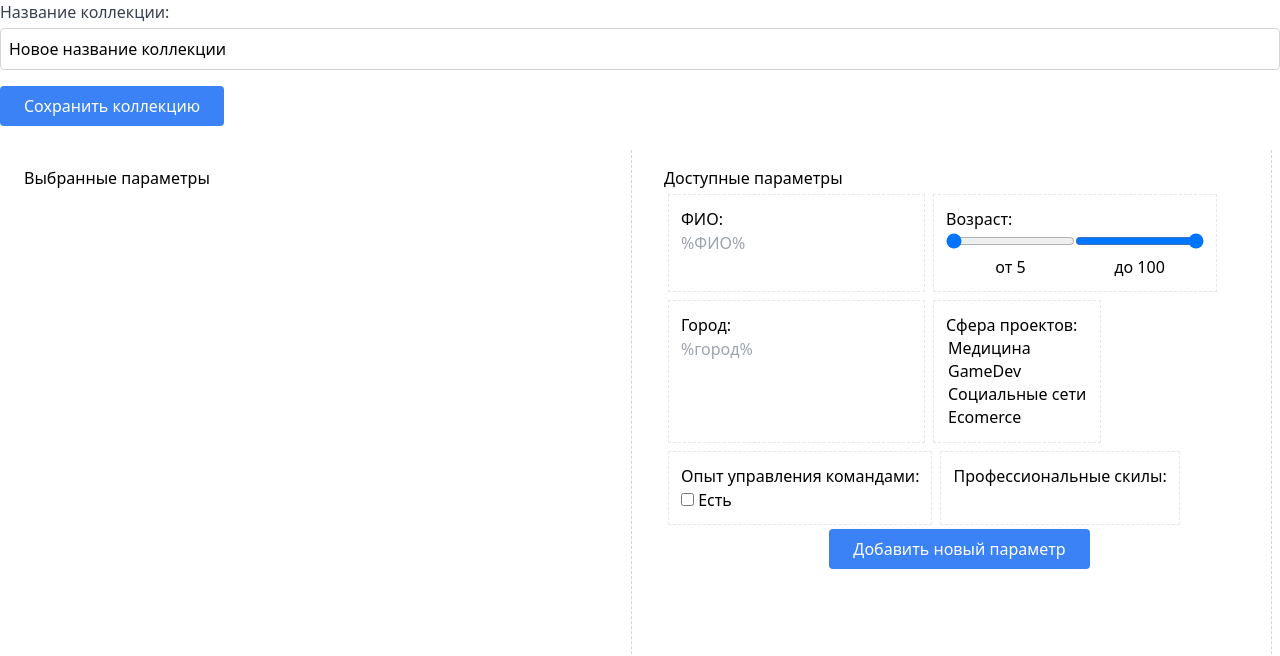
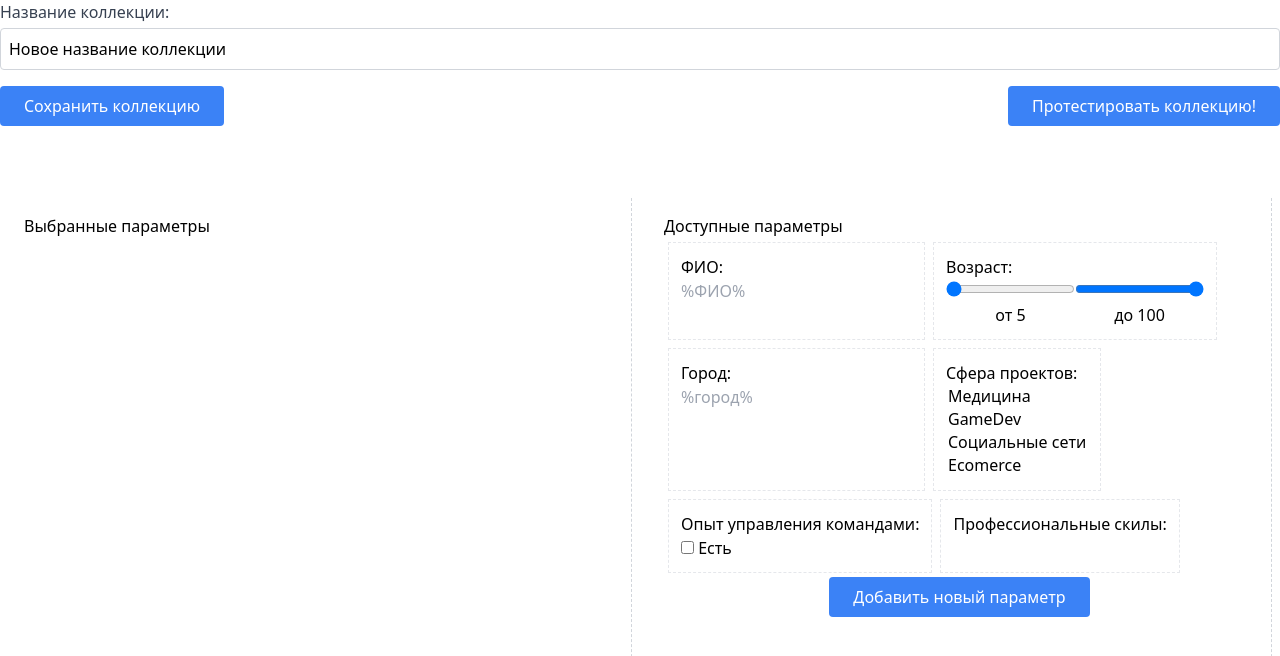
Before and after one commit to EvolutionInIT/hackaton, a Nuxt app: page /collection/new in a window 1280 px wide. Shown: the top 656 px of the page. Built offline with nearby package versions, Linux system fonts and the light colour scheme.

Commit message:
add test collection

```diff
--- a/pages/collection/new.vue
+++ b/pages/collection/new.vue
@@ -1,4 +1,5 @@
 <script setup>
+import draggable from "vuedraggable";
 import ParserBlocks from "~/components/blocks/Parser.vue";
 
 const saveCollection = async () => {
@@ -10,12 +11,26 @@ const saveCollection = async () => {
     body: JSON.stringify({ settings, title: title.value }), // Обернули в объект с ключом data
   });
   const data = await response.json();
-  //console.log("Ответ от сервера:", data, data.data.id);
   if (data.data.id) {
     setTimeout(() => {
       navigateTo({ name: "collection-id", params: { id: data.data.id } });
     }, 500);
   }
+};
+
+const debugAnalyze = ref("");
+
+const testCollection = async () => {
+  debugAnalyze.value = "";
+  const response = await fetch("http://localhost/api/summary/analyze", {
+    method: "POST",
+    headers: {
+      "Content-Type": "application/json",
+    },
+    body: JSON.stringify({ settings }), // Обернули в объект с ключом data
+  });
+  const data = await response.json();
+  debugAnalyze.value = data.data;
 };
 
 const title = ref("Новое название коллекции");
@@ -108,7 +123,7 @@ const settings = {
   },
 };
 
-//:to="{ name: 'collection-new' }"
+const changeTask = (event, board_column_id) => {};
 </script>
 <template>
   <div class="justify-center mb-4">
@@ -124,12 +139,28 @@ const settings = {
       />
     </div>
 
-    <button
-      @click="saveCollection"
-      class="inline-block px-6 py-2 text-white bg-blue-500 rounded hover:bg-blue-600 transition duration-300"
-    >
-      Сохранить коллекцию
-    </button>
+    <div class="flex">
+      <div>
+        <button
+          @click="saveCollection"
+          class="px-6 py-2 text-white bg-blue-500 rounded hover:bg-blue-600 transition duration-300"
+        >
+          Сохранить коллекцию
+        </button>
+      </div>
+      <div class="ml-auto">
+        <button
+          @click="testCollection"
+          class="px-6 py-2 text-white bg-blue-500 rounded hover:bg-blue-600 transition duration-300"
+        >
+          Протестировать коллекцию!
+        </button>
+
+        <pre>
+        {{ debugAnalyze }}
+        </pre>
+      </div>
+    </div>
   </div>
 
   <div class="flex">
@@ -150,4 +181,29 @@ const settings = {
       </div>
     </div>
   </div>
+
+  <!-- <div class="flex">
+    <draggable
+      class="space-y-4 min-h-screen"
+      group="tasks"
+      item-key="board_column_id"
+      ghost-class="ghost"
+      :force-fallback="true"
+      @change="(event) => changeTask(event, board_column_id)"
+    >
+      <template #item="{ element }"> 2</template>
+    </draggable>
+
+    <draggable
+      class="space-y-4 min-h-screen"
+      v-model="settings"
+      group="tasks"
+      item-key="board_column_id"
+      ghost-class="ghost"
+      :force-fallback="true"
+      @change="(event) => changeTask(event, board_column_id)"
+    >
+      <template #item="{ element }"> 1</template>
+    </draggable>
+  </div> -->
 </template>
--- a/pages/index.vue
+++ b/pages/index.vue
@@ -17,9 +17,10 @@ const { data } = await $fetch("http://localhost/api/summary/collections");
       :key="collection.id"
       :to="{ name: 'collection-id', params: { id: collection.id } }"
       class="rounded-lg shadow-lg p-4 m-2 bg-white hover:bg-gray-100 transition duration-300 no-underline"
-      @click="navigateToCollection(collection.id)"
     >
-      <h3 class="text-lg font-semibold text-gray-800">{{ collection.title }}</h3>
+      <h3 class="text-lg font-semibold text-gray-800">
+        {{ collection.title }}
+      </h3>
       <p class="text-gray-600">id: {{ collection.id }}</p>
     </NuxtLink>
   </div>
```
